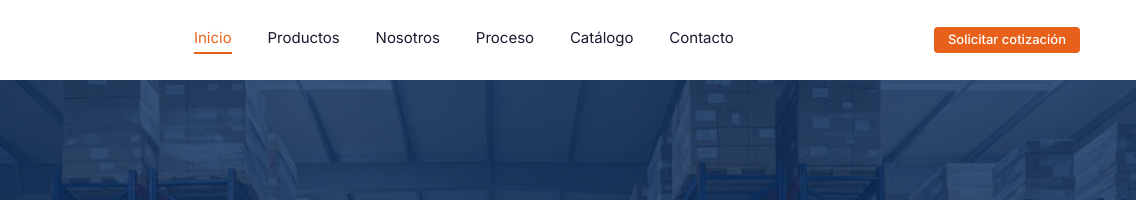
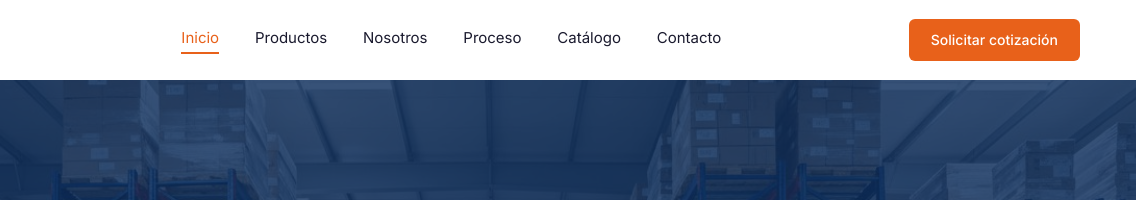
Before and after one commit to gonqgg-debug/GlobalSupplies, a plain HTML site: page index.html in a window 1280 px wide. Shown: the top 200 px of the page, 144-1280 px from the left. Drawn offline with nearby package versions, Linux system fonts and the light colour scheme.

Commit message:
Increase navbar Solicitar cotización button size (padding, typography)
Co-authored-by: Cursor <cursoragent@cursor.com>

```diff
--- a/styles.css
+++ b/styles.css
@@ -177,14 +177,14 @@ ul { list-style: none; }
   flex-grow: 0;
   width: max-content;
   max-width: calc(100vw - 32px);
-  padding: 5px 14px;
+  padding: 12px 22px;
   background: var(--naranja);
   color: var(--blanco);
-  border-radius: 4px;
-  font-size: 13px;
+  border-radius: 6px;
+  font-size: 14px;
   font-weight: 500;
   white-space: nowrap;
-  line-height: 1.2;
+  line-height: 1.25;
   height: auto;
   box-sizing: border-box;
 }
```
